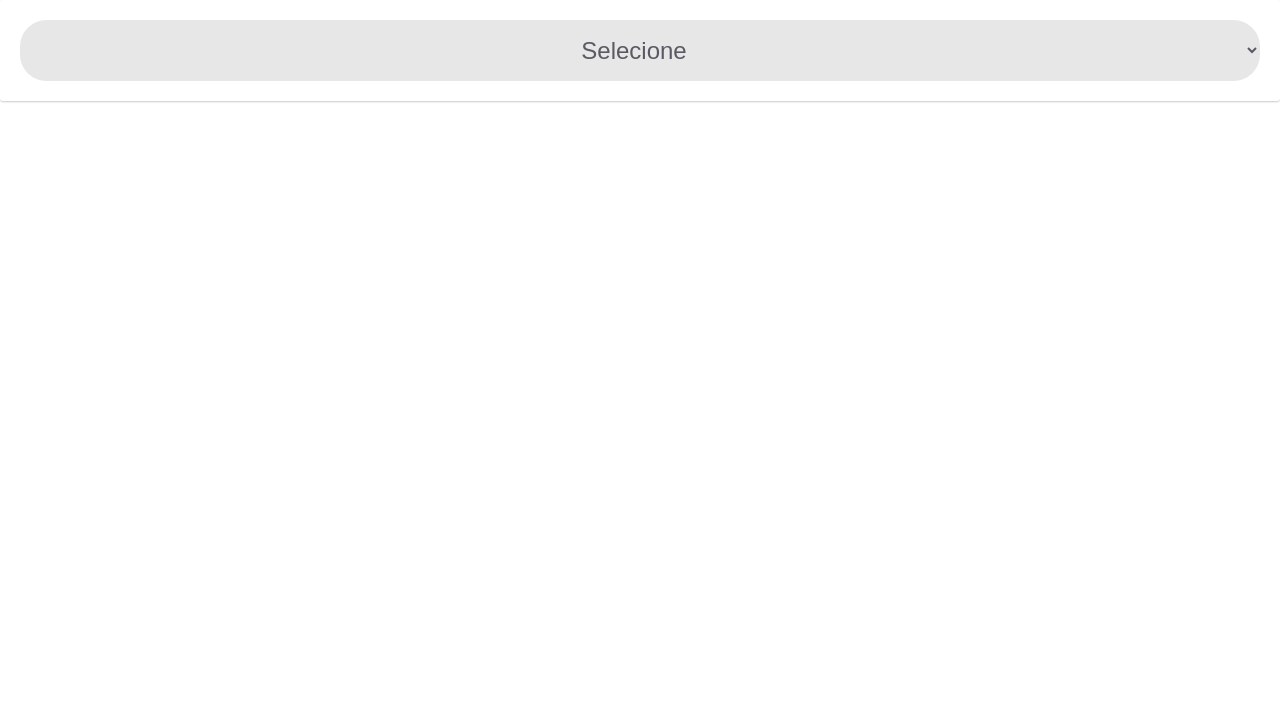
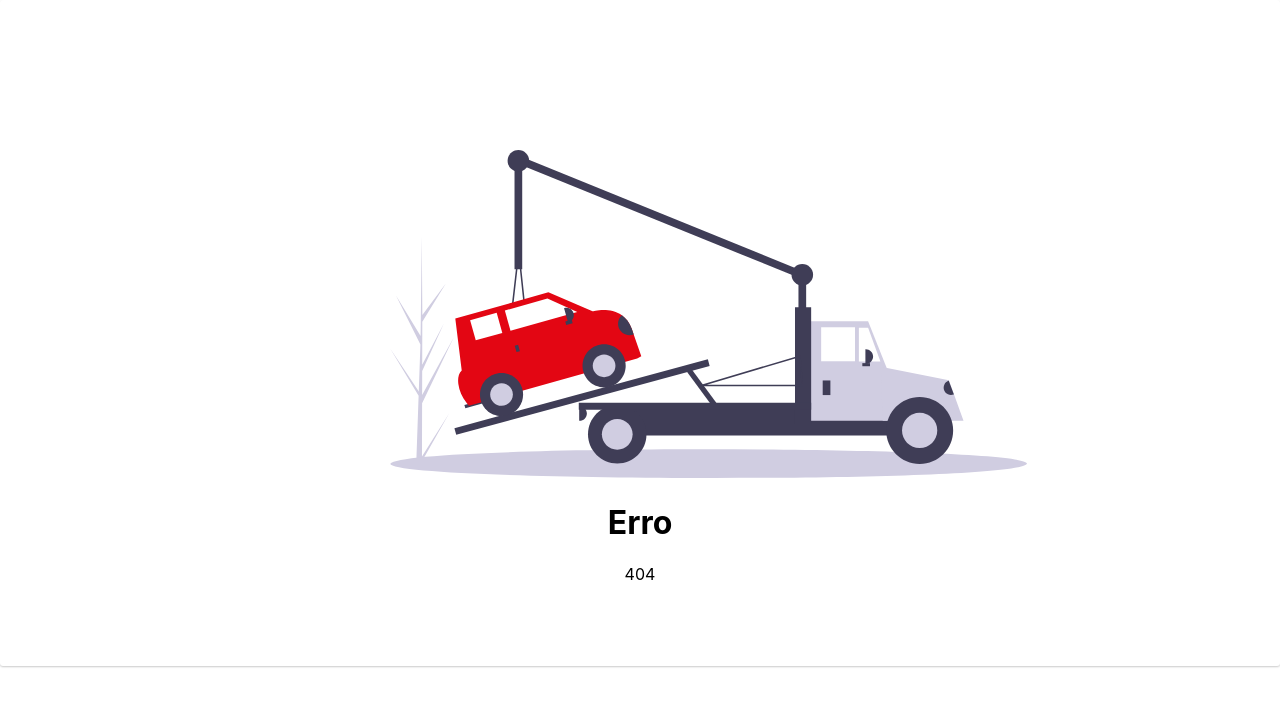
Before and after one commit to JSL-Future/jsl-2.0, a React (Create React App) app: page / in a window 1280 px wide. Shown: the top 706 px of the page. Built offline with nearby package versions, Linux system fonts and the light colour scheme.

Commit message:
alterado conforme componente

```diff
--- a/src/App.js
+++ b/src/App.js
@@ -1,17 +1,11 @@
 import React from 'react'
-import SelectOption from './Components/SelectOption'
+import SelectOption from './Components/EmptyState'
 
 const App = () => {
 
-  const options = [
-    {name: "Selecione", value: "", hidden: true, disabled: false},
-    {name: "Preventiva", value: "", hidden: false, disabled: true},
-    {name: "Corretiva", value: "", hidden: false, disabled: false},
-    {name: "Estacionamento", value: "", hidden: false, disabled: false}
-  ]
 
   return(
-    <SelectOption options={options}/>
+    <SelectOption title="Erro" description="404" />
   )
 }
 
```
